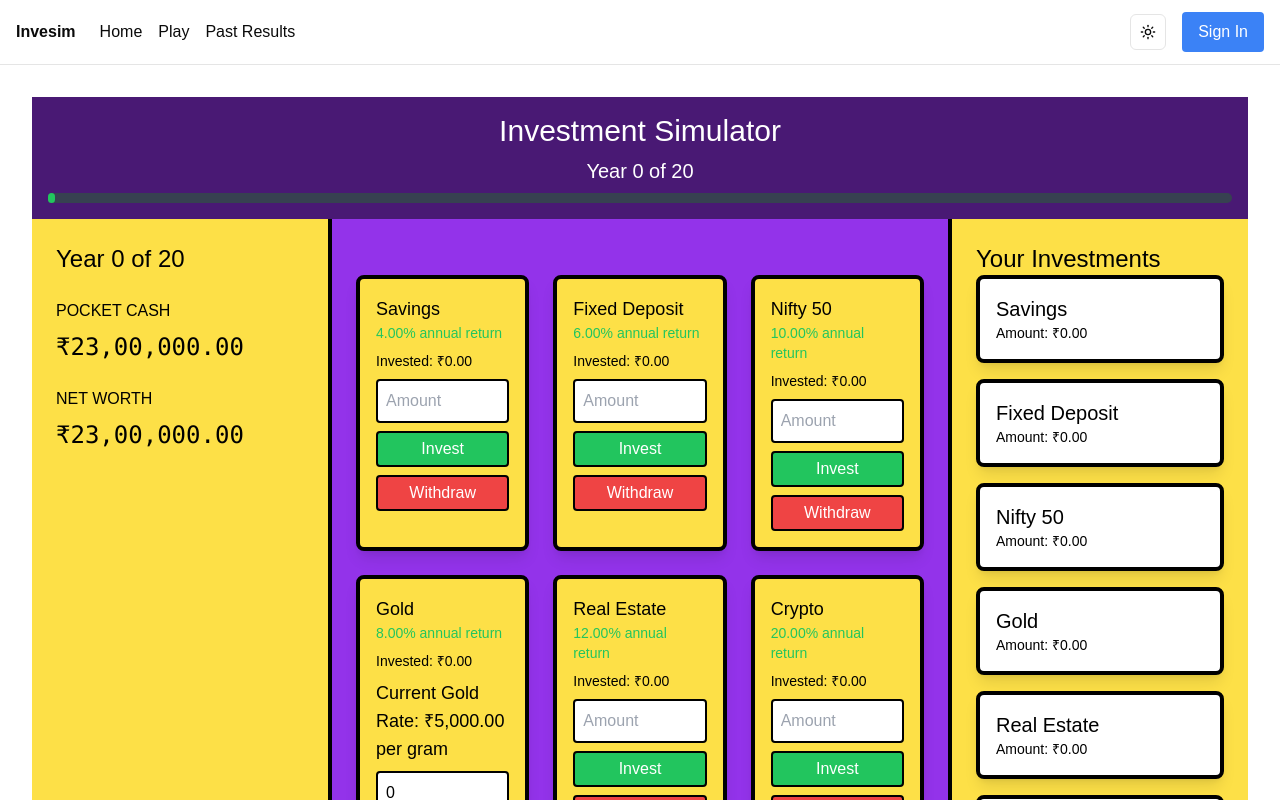
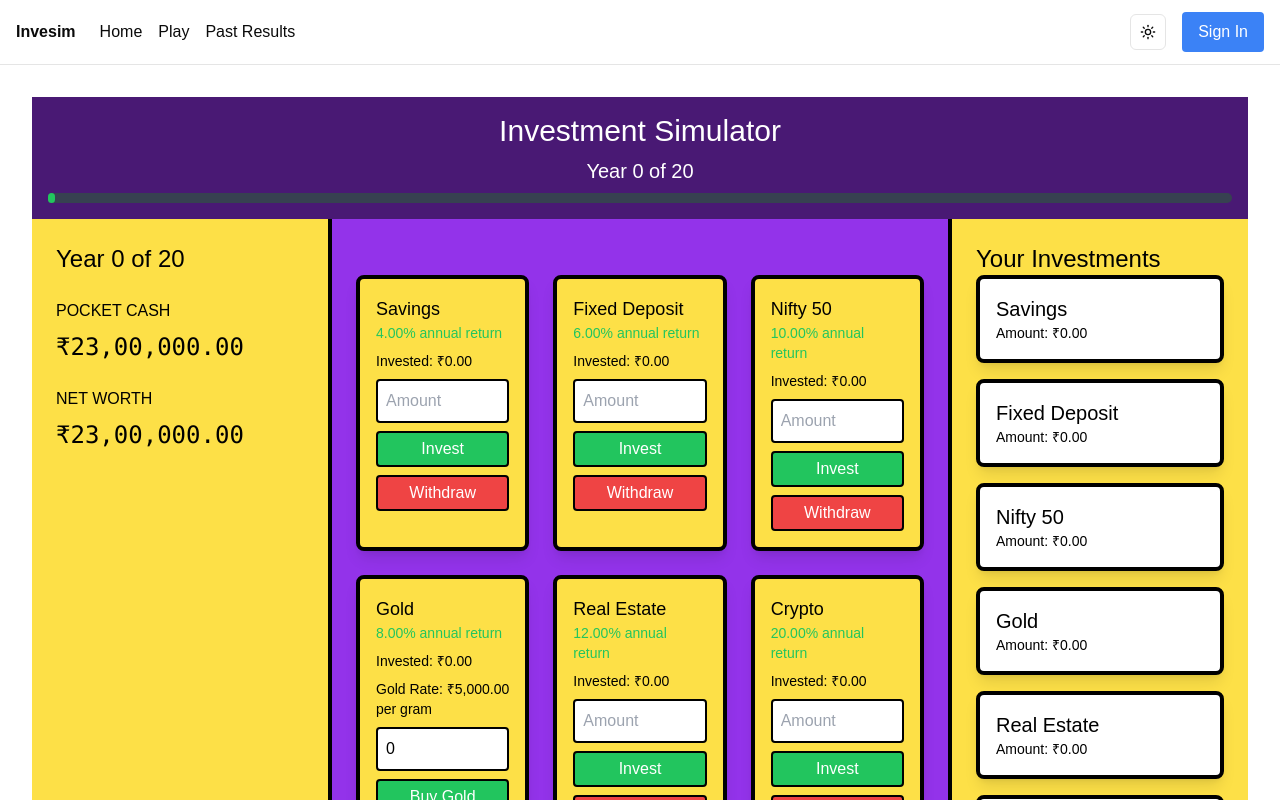
Before and after one commit to Aayush-Sood101/INVESIM, a Next.js app: page /game/play in a window 1280 px wide. Shown: the top 800 px of the page. Built offline with nearby package versions, Linux system fonts and the light colour scheme; no server answers.

Commit message:
changed gold rate text to small

```diff
--- a/app/game/play/page.tsx
+++ b/app/game/play/page.tsx
@@ -174,7 +174,7 @@ export default function GamePlay() {
 
                   {option.asset === "gold" ? (
                     <div className="space-y-2">
-                      <div className="text-lg font-bebas text-black mt-2">Current Gold Rate: ₹{formatCurrency(currentGoldRate)} per gram</div>
+                      <div className="text-sm font-bebas text-black mt-2">Gold Rate: ₹{formatCurrency(currentGoldRate)} per gram</div>
                       <input
                         type="number"
                         className="w-full p-2 border-2 border-black rounded mt-2 bg-white text-black"
```
